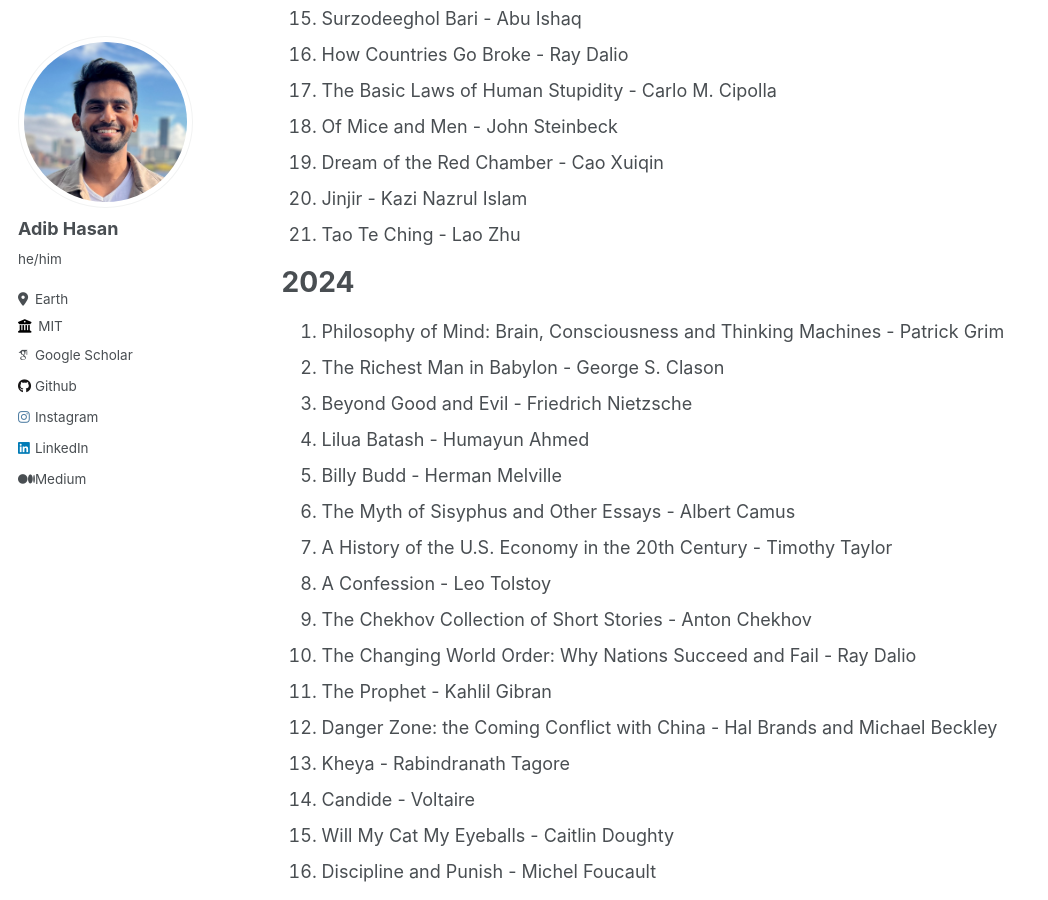
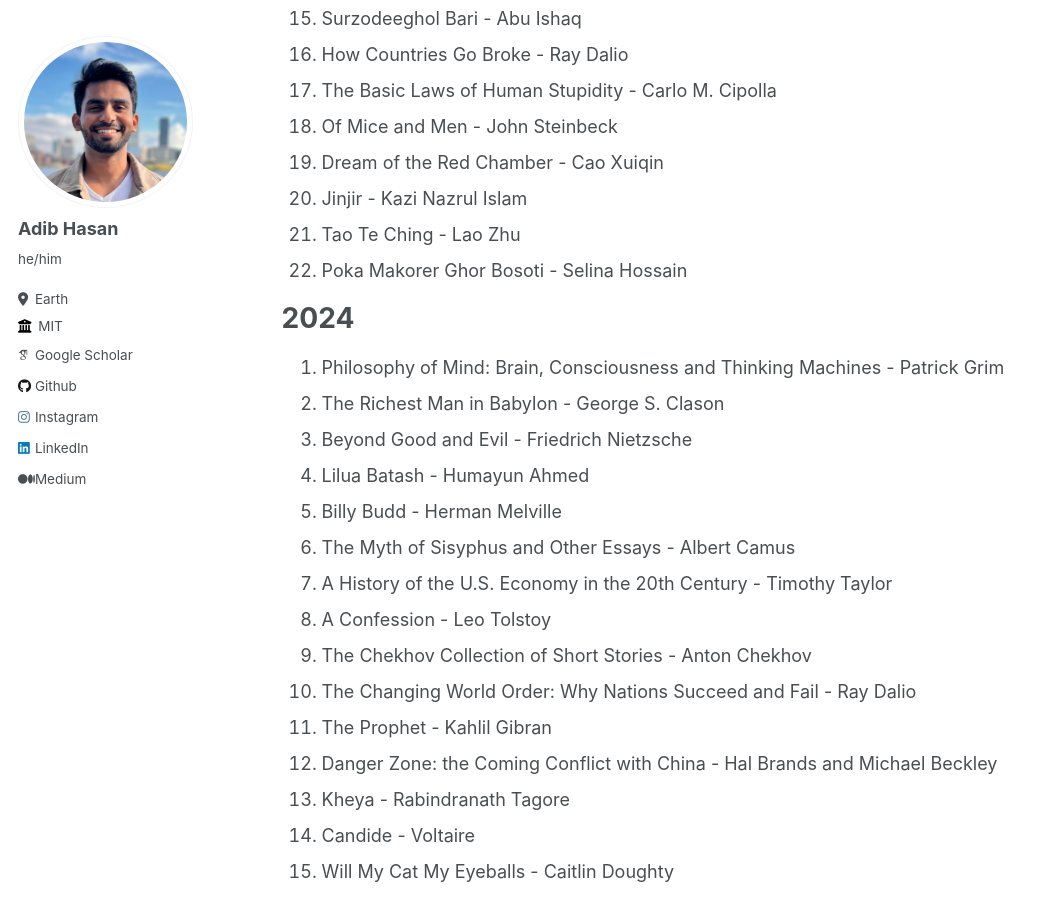
Before and after one commit to Neehan/neehan.github.io, a Jekyll site: the page built from _pages/reading.md, in a window 1280 px wide and 900 px high, scrolled down 866 px. Shown: the whole window, without its empty margins (0-1048 px from the left). Built offline with Jekyll 4.4.1, drawn with Linux system fonts in a browser that asks for light colours; some web fonts are replaced.

Commit message:
Update reading.md

```diff
--- a/_pages/reading.md
+++ b/_pages/reading.md
@@ -29,6 +29,7 @@ Here is what I am currently reading:
 19. Dream of the Red Chamber - Cao Xuiqin
 20. Jinjir - Kazi Nazrul Islam
 21. Tao Te Ching - Lao Zhu
+22. Poka Makorer Ghor Bosoti - Selina Hossain
 
 # 2024
 1. Philosophy of Mind: Brain, Consciousness and Thinking Machines - Patrick Grim
```
